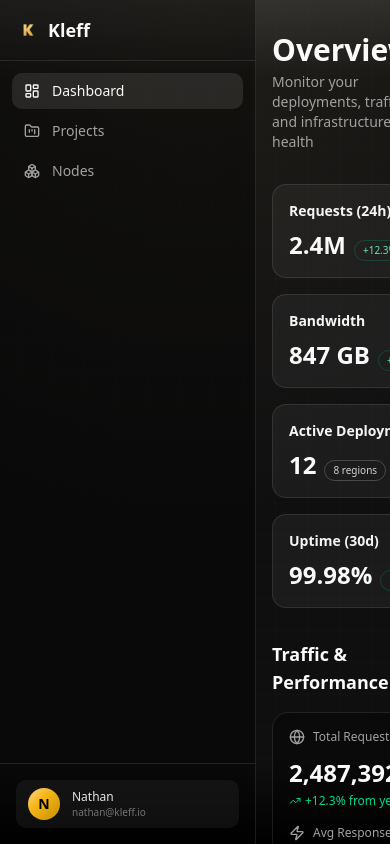
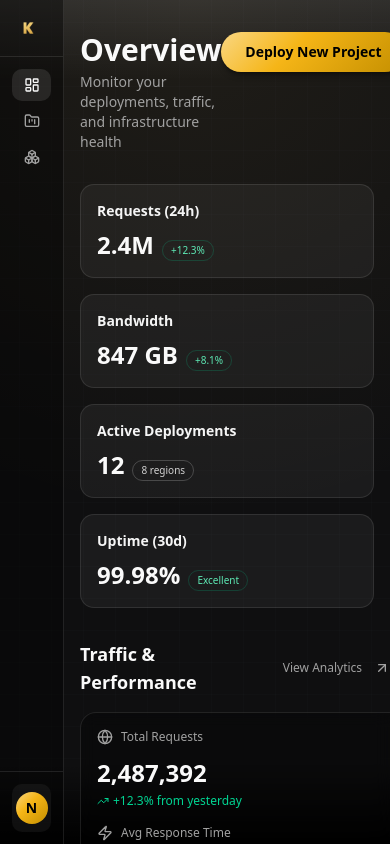
Before and after one commit to kleffio/www, a React (Vite) app in the folder frontend/: page /dashboard in a window 390 px wide. Built offline with nearby package versions, Linux system fonts and the light colour scheme.

Commit message:
made mobile view better

```diff
--- a/frontend/src/shared/ui/Sidebar.tsx
+++ b/frontend/src/shared/ui/Sidebar.tsx
@@ -21,8 +21,8 @@ function SidebarItem({ to, icon: Icon, label, isActive }: SidebarItemProps) {
           : "text-neutral-400 hover:bg-white/5 hover:text-neutral-200"
       )}
     >
-      <Icon className="h-4 w-4" />
-      <span>{label}</span>
+      <Icon className="h-4 w-4 flex-shrink-0" />
+      <span className="hidden sm:inline">{label}</span>
     </Link>
   );
 }
@@ -31,14 +31,12 @@ export function Sidebar() {
   const location = useLocation();
 
   return (
-    <div className="flex h-screen w-64 flex-col border-r border-white/10 bg-black/40">
-      {/* Logo */}
+    <div className="flex h-screen w-16 sm:w-64 flex-col border-r border-white/10 bg-black/40">
       <div className="flex items-center gap-2 border-b border-white/10 px-4 py-4">
         <KleffDot size={24} />
-        <span className="text-lg font-semibold text-neutral-50">Kleff</span>
+        <span className="hidden sm:inline text-lg font-semibold text-neutral-50">Kleff</span>
       </div>
 
-      {/* Navigation */}
       <nav className="flex-1 space-y-1 p-3">
         <SidebarItem
           to="/dashboard"
@@ -60,15 +58,14 @@ export function Sidebar() {
         />
       </nav>
 
-      {/* Footer */}
-      <div className="border-t border-white/10 p-4">
-        <div className="flex items-center gap-3 rounded-lg bg-white/5 px-3 py-2">
-          <div className="flex h-8 w-8 items-center justify-center rounded-full bg-gradient-kleff text-sm font-semibold text-black">
+      <div className="border-t border-white/10 p-3 sm:p-4">
+        <div className="flex items-center justify-center sm:justify-start gap-3 rounded-lg bg-white/5 px-2 sm:px-3 py-2">
+          <div className="flex h-8 w-8 flex-shrink-0 items-center justify-center rounded-full bg-gradient-kleff text-sm font-semibold text-black">
             N
           </div>
-          <div className="flex-1">
-            <div className="text-xs font-medium text-neutral-200">Nathan</div>
-            <div className="text-[10px] text-neutral-500">nathan@kleff.io</div>
+          <div className="hidden sm:block flex-1 min-w-0">
+            <div className="text-xs font-medium text-neutral-200 truncate">Nathan</div>
+            <div className="text-[10px] text-neutral-500 truncate">nathan@kleff.io</div>
           </div>
         </div>
       </div>
```
